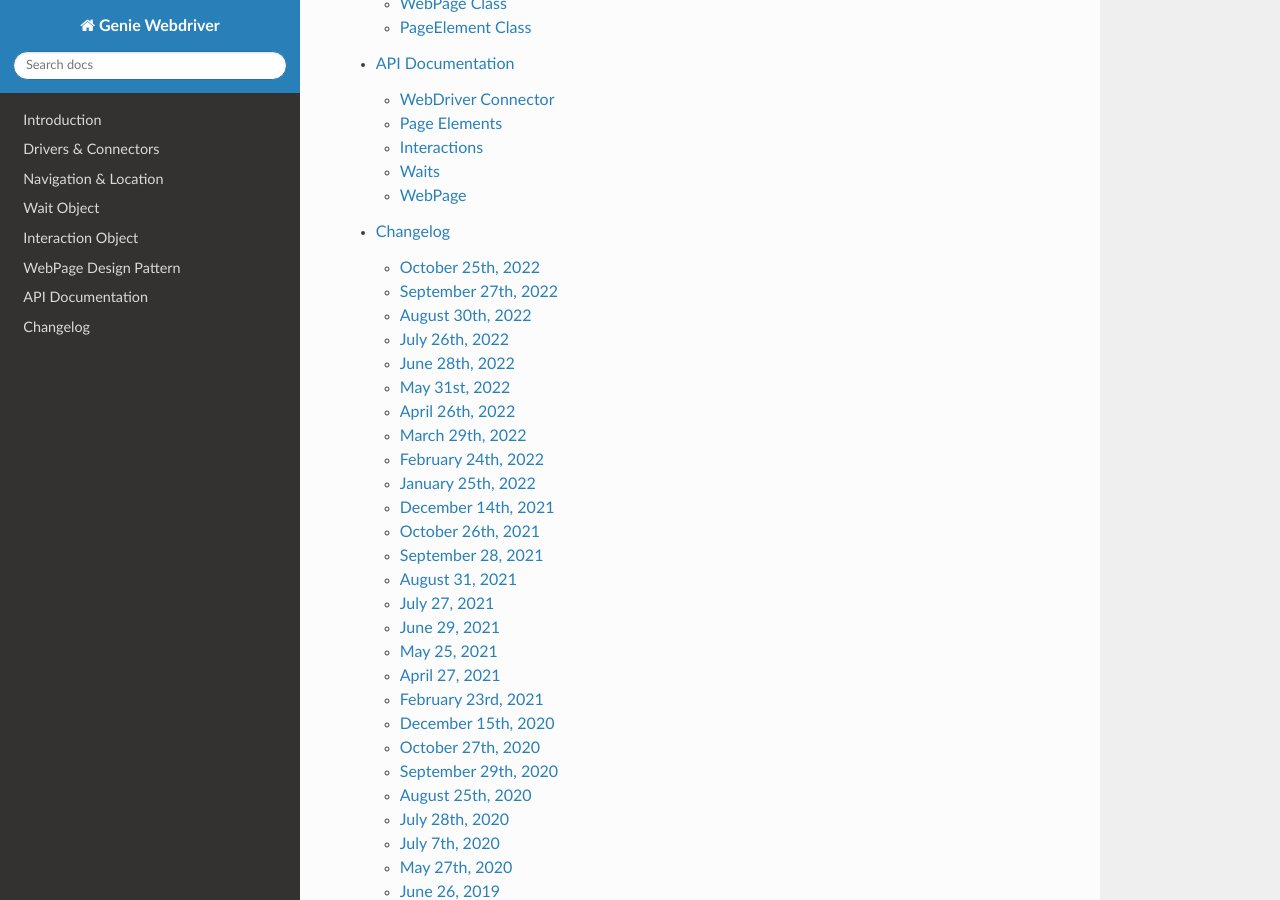
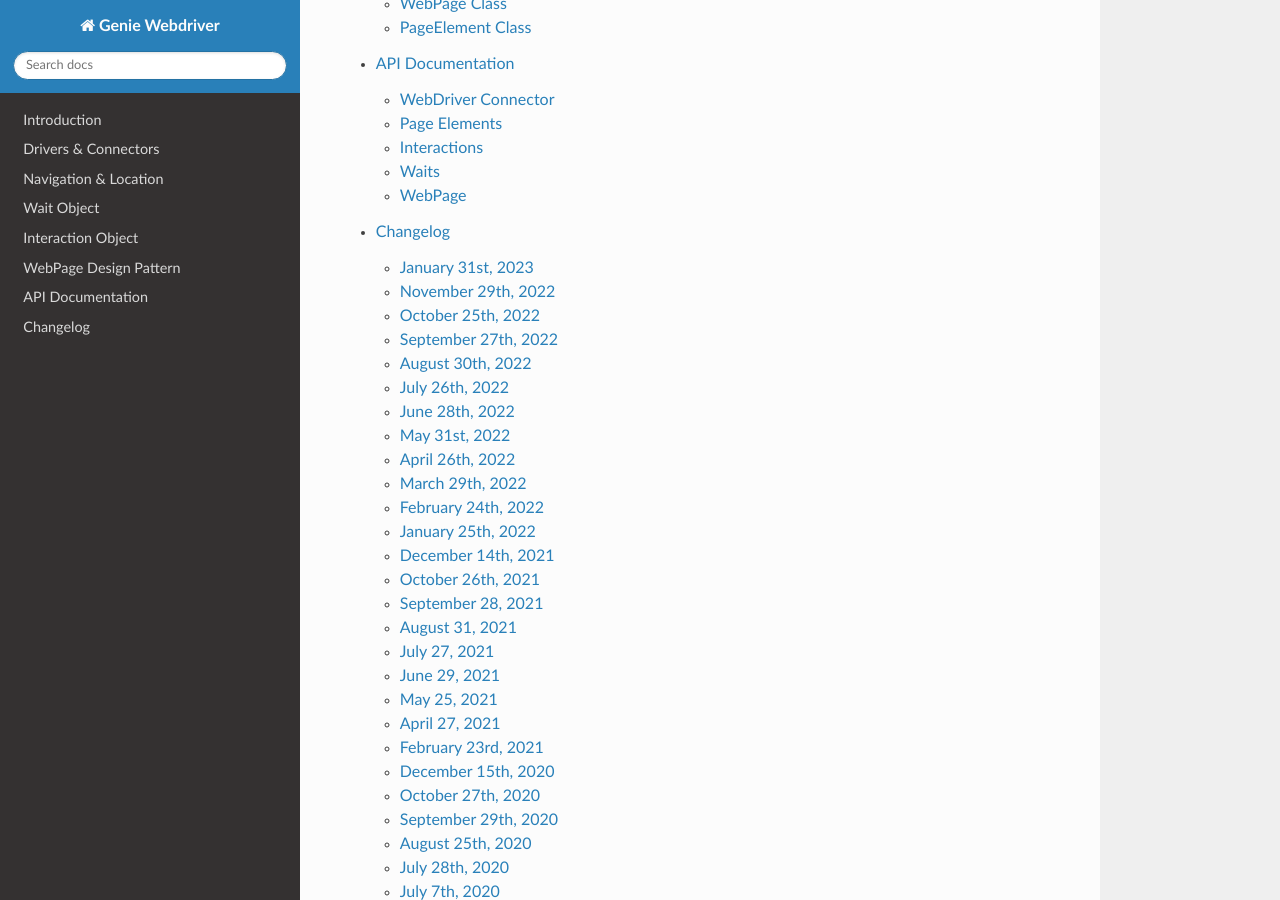
Before and after one commit to CiscoTestAutomation/geniewebdriver, a Sphinx documentation site: the page built from docs/index.rst, in a window 1280 px wide and 900 px high, scrolled down 852 px. Built offline with Sphinx 7.4.7 and the Read the Docs theme 2.0.0, drawn with Linux system fonts in a browser that asks for light colours.

Commit message:
Releasing v23.1

```diff
--- a/docs/changelog/index.rst
+++ b/docs/changelog/index.rst
@@ -1,5 +1,27 @@
 Changelog
 =========
+
+January 31st, 2023
+------------------
+
++-------------------------------+-------------------------------+
+| Module                        | Versions                      |
++===============================+===============================+
+| ``genie.webdriver``           | 23.1                         |
++-------------------------------+-------------------------------+
+
+- No changes
+
+November 29th, 2022
+------------------
+
++-------------------------------+-------------------------------+
+| Module                        | Versions                      |
++===============================+===============================+
+| ``genie.webdriver``           | 22.11                         |
++-------------------------------+-------------------------------+
+
+- No changes
 
 October 25th, 2022
 ------------------
```
